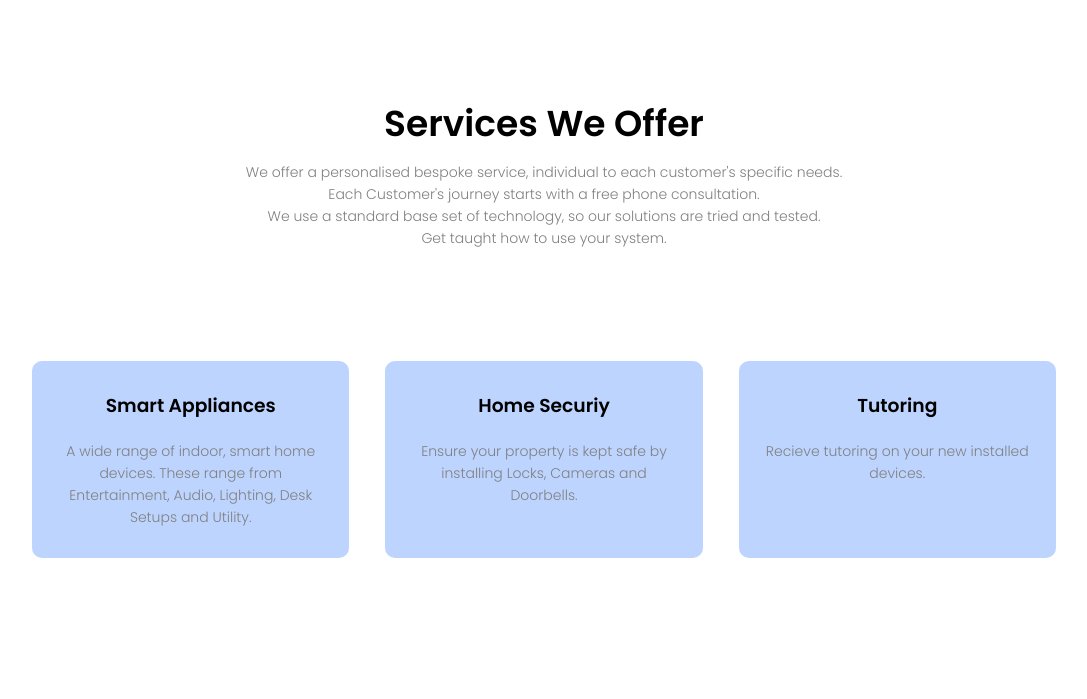
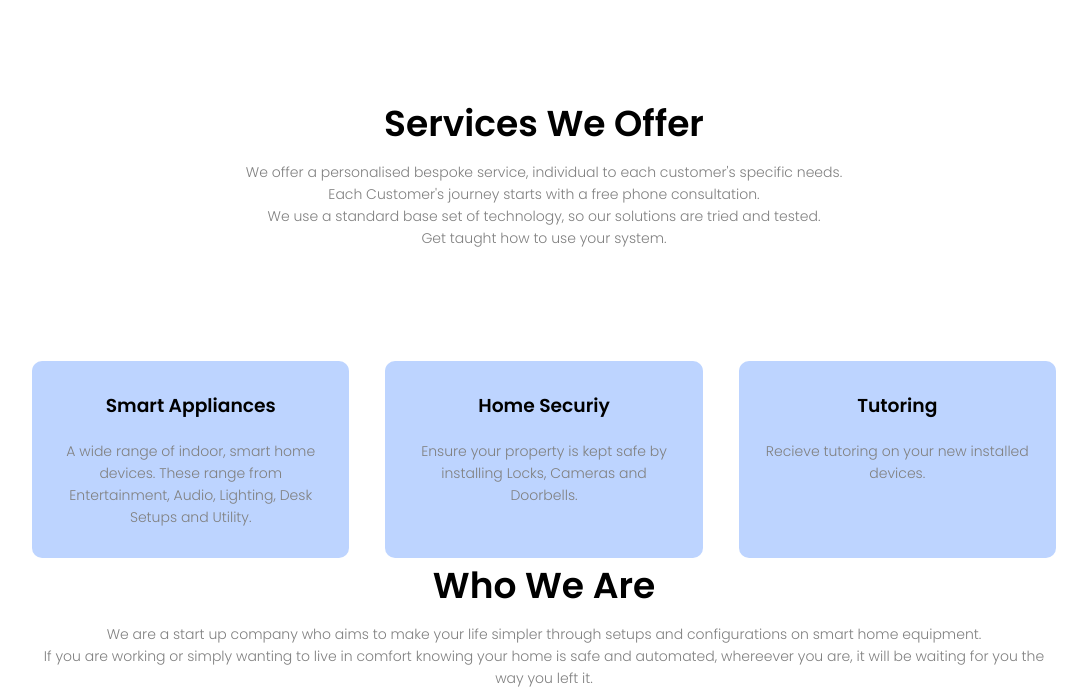
Before and after one commit to RyboNashy02/Insta-Tek.io, a Jekyll site: the page built from index.html, in a window 1280 px wide and 900 px high, scrolled down 703 px, cut to the strip 201-900 px from the top of the window. Shown: the whole strip, without its empty margins (96-1183 px from the left). Built offline with Jekyll 4.4.1, drawn with Linux system fonts in a browser that asks for light colours; before the commit the page ends 1462 px from its top, so only the background shows below that.

Commit message:
Update index.html

```diff
--- a/index.html
+++ b/index.html
@@ -29,6 +29,14 @@ title: Home
                         <h3> Tutoring </h3>
                         <p> Recieve tutoring on your new installed devices. </p>
                 </div>
+        </div>
+ <section class = 'about'>
+         <h1> Who We Are </h1>
+         <p> We are a start up company who aims to make your life simpler through setups and configurations on smart home equipment. <br>
+         If you are working or simply wanting to live in comfort knowing your home is safe and automated, whereever you are, it will be waiting for you the way you left it. </p>
+
+ </section>
+
 
 
 </section>
```
